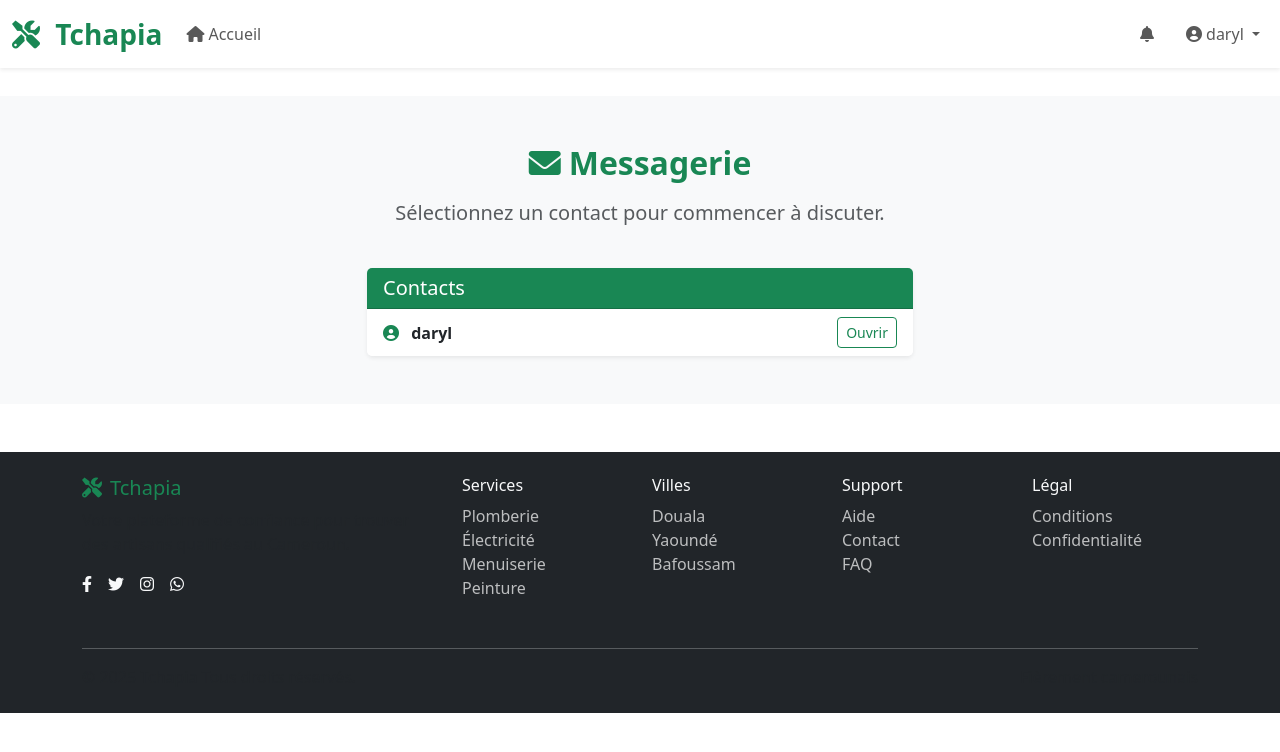
After one commit to daryltch45/tchapia.com, a Django app: page /inbox/ in a window 1280 px wide. The commit adds this page. Shown: the top 752 px of the page. Run offline with Django 5.2, Linux system fonts and the light colour scheme; a user stored in the database is signed in; data comes from the database, SQL or seed files in the repository; both versions use the stored data as it was after the commit; tables that the repository leaves empty hold one stand-in row (values such as "Sample post"); one stand-in notice (Sample message) is shown.

Commit message:
Add visible messaging/inbox button to dashboard quick actions

```diff
--- a/tchapia/base/urls.py
+++ b/tchapia/base/urls.py
@@ -8,4 +8,6 @@ urlpatterns = [
     path('handymen_list/', views.handymen_list_view, name='handymen_list'),
     path('handyman/<int:handyman_id>/', views.handyman_profile_view, name='handyman_profile'),
     path('services/', views.services_list_view, name='services_list'),
+    path('inbox/', views.inbox_view, name='inbox'),
+    path('conversation/<int:user_id>/', views.conversation_view, name='conversation'),
 ]
--- a/tchapia/base/views.py
+++ b/tchapia/base/views.py
@@ -1,3 +1,41 @@
+from django.contrib.auth.decorators import login_required
+from django.contrib.auth import get_user_model
+from .models import Message
+from django.db.models import Q
+from django.http import HttpResponseRedirect
+from django.urls import reverse
+
+# ...existing code...
+
+@login_required
+def inbox_view(request):
+    user = request.user
+    # Get all users who have messaged or been messaged by this user
+    contacts = set()
+    sent = Message.objects.filter(sender=user).values_list('receiver', flat=True)
+    received = Message.objects.filter(receiver=user).values_list('sender', flat=True)
+    contacts.update(sent)
+    contacts.update(received)
+    User = get_user_model()
+    contacts = User.objects.filter(id__in=contacts)
+    return render(request, 'base/inbox.html', {'contacts': contacts})
+
+@login_required
+def conversation_view(request, user_id):
+    user = request.user
+    other_user = get_user_model().objects.get(id=user_id)
+    messages = Message.objects.filter(
+        (Q(sender=user) & Q(receiver=other_user)) |
+        (Q(sender=other_user) & Q(receiver=user))
+    ).order_by('timestamp')
+    # Mark received messages as read
+    messages.filter(receiver=user, is_read=False).update(is_read=True)
+    if request.method == 'POST':
+        content = request.POST.get('content')
+        if content:
+            Message.objects.create(sender=user, receiver=other_user, content=content)
+            return HttpResponseRedirect(reverse('base:conversation', args=[other_user.id]))
+    return render(request, 'base/conversation.html', {'messages': messages, 'other_user': other_user})
 from django.shortcuts import render, get_object_or_404
 from handyman import models as handyman_models
 from userauths.models import REGION_CHOICES, SERVICE_CHOICES, CITIES
--- /dev/null
+++ b/tchapia/templates/base/inbox.html
@@ -0,0 +1,37 @@
+{% extends 'partials/base.html' %}
+{% block content %}
+<section class="py-5 bg-light">
+    <div class="container">
+        <div class="row mb-4">
+            <div class="col-12 text-center">
+                <h2 class="fw-bold text-success mb-3">
+                    <i class="fas fa-envelope me-2"></i>Messagerie
+                </h2>
+                <p class="lead text-muted">Sélectionnez un contact pour commencer à discuter.</p>
+            </div>
+        </div>
+        <div class="row justify-content-center">
+            <div class="col-md-6">
+                <div class="card border-0 shadow-sm">
+                    <div class="card-header bg-success text-white">
+                        <h5 class="mb-0">Contacts</h5>
+                    </div>
+                    <ul class="list-group list-group-flush">
+                        {% for contact in contacts %}
+                        <li class="list-group-item d-flex justify-content-between align-items-center">
+                            <div>
+                                <i class="fas fa-user-circle me-2 text-success"></i>
+                                <span class="fw-bold">{{ contact.get_full_name|default:contact.username }}</span>
+                            </div>
+                            <a href="{% url 'base:conversation' contact.id %}" class="btn btn-outline-success btn-sm">Ouvrir</a>
+                        </li>
+                        {% empty %}
+                        <li class="list-group-item text-center text-muted">Aucun contact pour le moment.</li>
+                        {% endfor %}
+                    </ul>
+                </div>
+            </div>
+        </div>
+    </div>
+</section>
+{% endblock content %}
--- a/tchapia/templates/customer/dashboard.html
+++ b/tchapia/templates/customer/dashboard.html
@@ -78,6 +78,9 @@
                                             {{ unread_notifications_count }}
                                         </span>
                                     {% endif %}
+                                </a>
+                                <a href="{% url 'base:inbox' %}" class="btn btn-outline-primary btn-lg fw-bold px-4">
+                                    <i class="fas fa-envelope me-2"></i>Messagerie
                                 </a>
                             </div>
                     </div>
```
Also changed, not shown: tchapia/base/models.py (+16 -0 lines), tchapia/templates/base/conversation.html (added, +48 -0 lines), tchapia/base/migrations/0005_message.py (added), tchapia/db.sqlite3.
